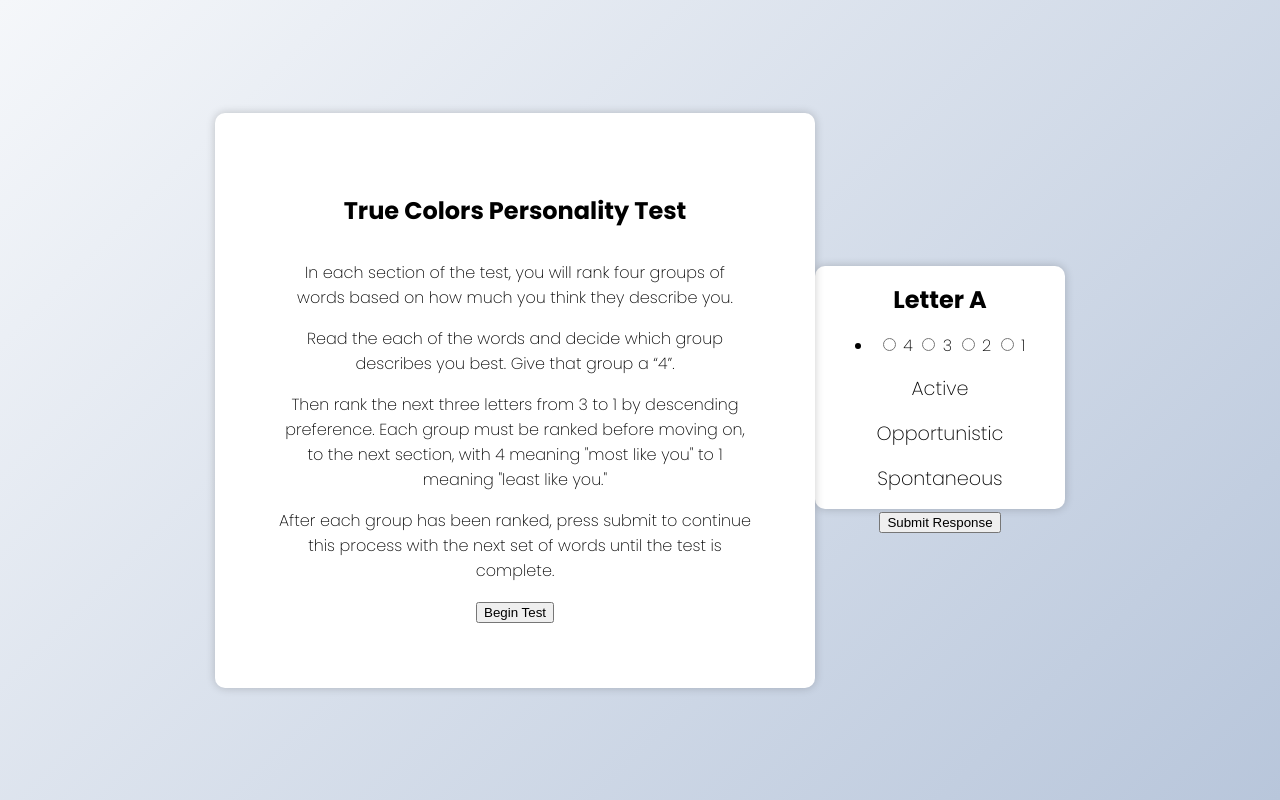
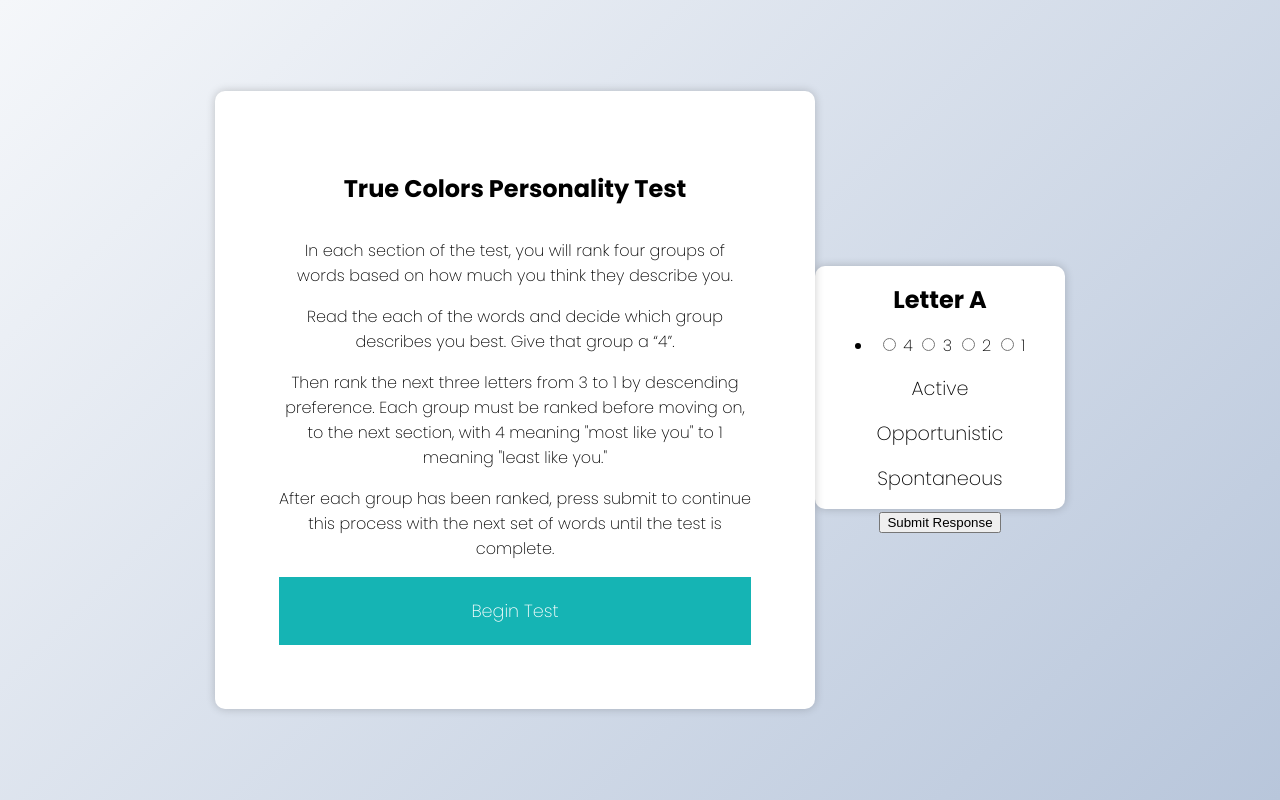
Before and after one commit to cs298-398f23/trueColorsWebApp, a Flask app: template templates/quiz.html in a window 1280 px wide. Run offline with Flask 3, Linux system fonts and the light colour scheme; the template is opened without the code that fills it, so the values that code supplies are empty.

Commit message:
Update style.css
Added start button css

```diff
--- a/static/style.css
+++ b/static/style.css
@@ -33,16 +33,6 @@ ul li {
   margin: 1rem 0;
 }
 
-.question_block {
-  background-color: #fff;
-  border-radius: 10px;
-  box-shadow: 0 0 10px rgba(0, 0, 0, 0.2);
-  overflow: hidden;
-  width: 250px;
-  max-width: 100%;
-  overflow: hidden;
-}
-
 .test_starter {
   padding: 4rem;
   background-color: #fff;
@@ -50,6 +40,28 @@ ul li {
   box-shadow: 0 0 10px rgba(0, 0, 0, 0.2);
   overflow: hidden;
   width: 600px;
+  max-width: 100%;
+  overflow: hidden;
+}
+
+#start_button {
+  background-color:rgb(21, 180, 180);
+  color: #fff;
+  border: none;
+  display: block;
+  width: 100%;
+  cursor: pointer;
+  font-size: 1.1rem;
+  font-family: inherit;
+  padding: 1.3rem;
+}
+
+.question_block {
+  background-color: #fff;
+  border-radius: 10px;
+  box-shadow: 0 0 10px rgba(0, 0, 0, 0.2);
+  overflow: hidden;
+  width: 250px;
   max-width: 100%;
   overflow: hidden;
 }
```
